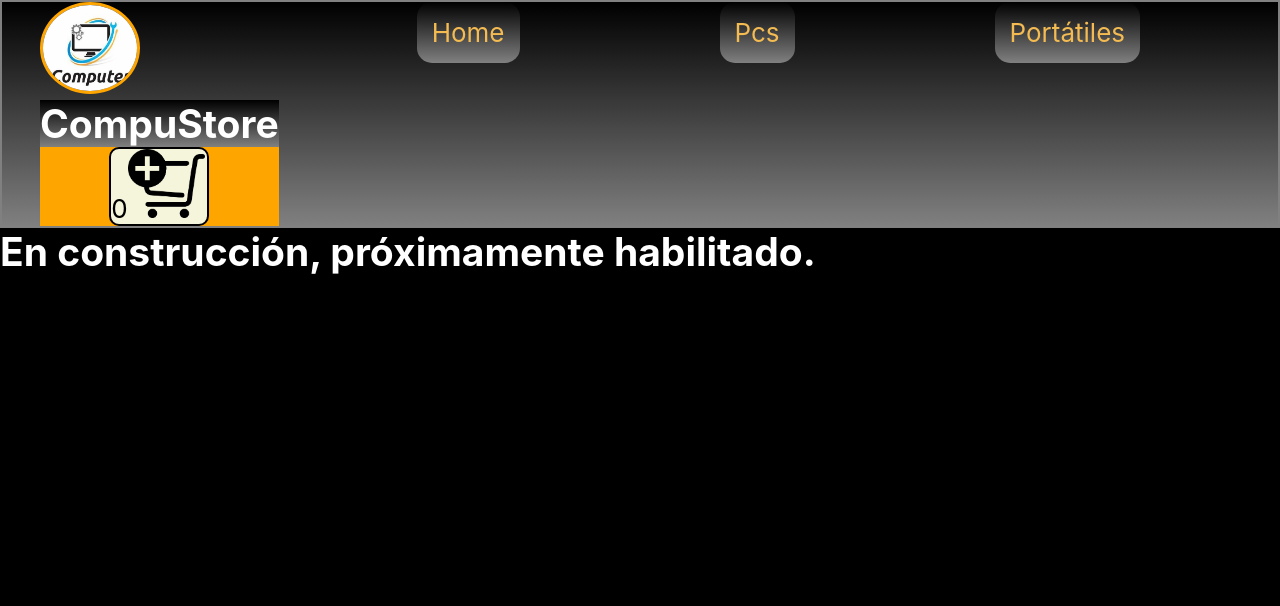
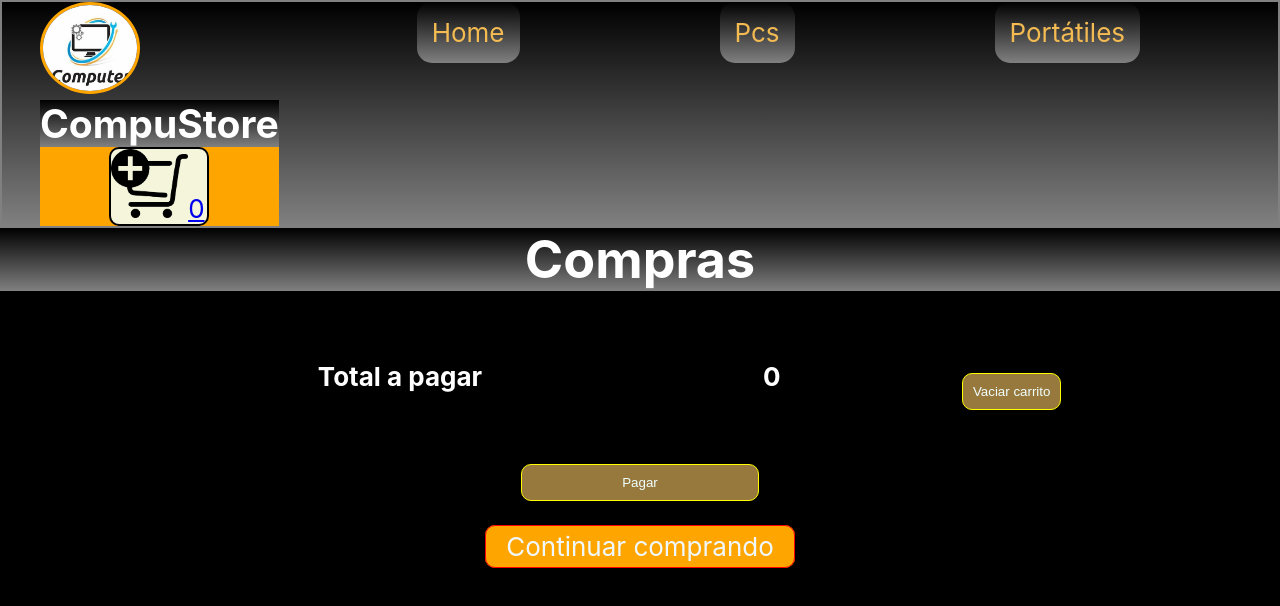
Before and after one commit to EricBz/ProyectoReactJS, a React (Create React App) app: page /cart in a window 1280 px wide. Shown: the top 606 px of the page. Built offline with nearby package versions, Linux system fonts and the light colour scheme.

Commit message:
Desafio CartContex

```diff
--- a/src/App.css
+++ b/src/App.css
@@ -83,3 +83,49 @@
   padding: 5px;
   margin: auto;
 }
+
+.bloqueCart {
+  color: white;
+}
+
+.bloqueTabla {
+  margin: auto;
+  width: 90%;
+  margin-top: 50px;
+}
+
+.botonesTabla {
+  padding: 10px;
+  color: azure;
+  background-color: rgb(151, 120, 61);
+  border: solid 1px yellow;
+  border-radius: 10px;
+  margin-top: 30px;
+}
+
+.botonesTablaPagar {
+  padding: 10px 100px 10px 100px;
+  color: azure;
+  background-color: rgb(151, 120, 61);
+  border: solid 1px yellow;
+  border-radius: 10px;
+}
+
+.bloqueBotonPagar {
+  text-align: center;
+  margin-top: 50px;
+}
+
+.linkContinuarComprando {
+  text-decoration: none;
+  background-color: orange;
+  color: aliceblue;
+  border: solid 1px red;
+  padding: 5px 20px 5px 20px;
+  border-radius: 10px;
+}
+
+.bloqueLinkContinuar {
+  text-align: center;
+  margin-top: 30px;
+}
--- a/src/App.js
+++ b/src/App.js
@@ -3,7 +3,8 @@ import Navbar from "./Componentes/Navbar/Navbar.js";
 import ItemListContainer from './Componentes/ItemListContainer';
 import { BrowserRouter, Routes, Route } from 'react-router-dom';
 import ItemDetailContainer from './Componentes/ItemDetailContainer/ItemDetailContainer.js';
-
+import { CartContextProvider } from './Componentes/context/CartContext'
+import Cart from './Componentes/Cart/Cart';
 
 /*va entre header y browser <ItemListContainer greeting="Bienvenidos."/>*/
 function App() {
@@ -11,16 +12,20 @@ function App() {
   return (
     <div className="App">
       <header className="App-header">
+      <CartContextProvider>
         <BrowserRouter>
         <Navbar/>
         <Routes>
           <Route path='/' element={<ItemListContainer />} />
           <Route path='/category/:categoryId' element={<ItemListContainer />} />
           <Route path='/item/:id' element={<ItemDetailContainer />} />
-          <Route path="/cart" element={<h2>En construcción, próximamente habilitado.</h2>}/>
+          <Route path='/detail/:productId' element={<ItemDetailContainer />} />
+          <Route path='/cart' element={<Cart />} />
           <Route path='*' element={<h1>404</h1>} />
         </Routes>
       </BrowserRouter>
+      </CartContextProvider>
+
       </header>
     </div>
   );
--- a/src/Componentes/AsyncMock/AsyncMock.js
+++ b/src/Componentes/AsyncMock/AsyncMock.js
@@ -10,27 +10,20 @@ const products = [
     { id: 8, name: "Disco rígido", price: 8000, img:"https://www.compusyspy.com/wp-content/uploads/2020/10/250samsung.jpg", stock: 12, descripcion: "Disco rígido de 1 TB", category: "notebook", detalle: "Disco rígido para notebooks de 1 TB de capacidad, conexión SATA."},
 ]
 
-export const getProducts = () => {
+export const getProducts = (category) => {
     return new Promise((resolve, reject) => {
         setTimeout(() => {
-            resolve(products)
-        }, 2000)
+            category ? resolve(products.filter(prod => prod.category === category)) : resolve(products)
+        }, 1000)
     })
 }
 
-export const getProductsByCategory = (categoryId) => {
+export const getProductById = (id) =>{
     return new Promise((resolve) => {
-        setTimeout(() => {
-            resolve(products.filter(prod => prod.category === categoryId))
-        }, 2000)
+        setTimeout(()=>{
+            resolve(products.find(prod => prod.id === parseInt(id)))
+        }, 1000)
     })
 }
 
-export const getProductById = (id) => {
-    return new Promise((resolve) => {
-        setTimeout(() => {
-            resolve(products.find(prod => prod.id === parseInt(id)))
-        }, 2000)
-    })
-}
 /*Parseint para que tome los valores del id y los pase a valor numerico*/
--- a/src/Componentes/Cart/Cart.js
+++ b/src/Componentes/Cart/Cart.js
@@ -0,0 +1,34 @@
+import { useContext } from "react"
+import CartContext from '../context/CartContext'
+import { Link } from 'react-router-dom'
+import "../../App.css"
+
+
+const Cart = () => {
+
+    const { cart, clearCart, getPrice, removeItem } = useContext(CartContext)
+
+    return (
+        <div className="bloqueCart">
+            <h1>Compras</h1>
+            <div >
+                <table className="bloqueTabla">
+                    <tbody>
+                        {cart.map(prod => <tr key={prod.id}><td><b>{prod.name}</b> x {prod.quantity} unidades </td><td>{prod.price * prod.quantity}  ({prod.price} c/u)</td><td><button className="botonesTabla" onClick={() => { removeItem(prod.id) }}> Eliminar unidad</button></td></tr>)}
+                        <tr><th>Total a pagar</th>
+                            <th>{getPrice()} </th>
+                            <th><button className="botonesTabla" onClick={clearCart}>Vaciar carrito</button></th></tr>
+                            </tbody>
+                </table>
+                <div className="bloqueBotonPagar">
+                <button onClick={()=>console.log("Usted abono correctamente ")} className="botonesTablaPagar">Pagar</button>
+                </div>
+                <div className="bloqueLinkContinuar">
+                <Link to={'/'} className="linkContinuarComprando">Continuar comprando</Link>
+                </div>
+            </div>
+        </div>
+    )
+}
+
+export default Cart
--- a/src/Componentes/CartWidget/CartWidget.js
+++ b/src/Componentes/CartWidget/CartWidget.js
@@ -1,16 +1,23 @@
 import logo from "./logo.jpg";
 import "./CartWidget.css"
 import carrito from "./carrito.png"
+import { useContext } from 'react';
+import { Link } from 'react-router-dom'
+import CartContext from '../context/CartContext'
 
 const CartWidget = () => {
+
+    const { getQuantity } = useContext(CartContext)
     return (
         <div>
             <img className="logoEstilo" src={logo} alt="logo"/>
             <h1 className="titulonav">CompuStore</h1>
             <div className="bloqueCarritoCentrado">
             <div className="bloqueCarrito">
-                0
+                <Link to={'/cart'} className="CartWidget">
                 <img className="carrito" src={carrito} alt="carrito de compras"/>
+                { getQuantity() }
+        </Link>
             </div>
             </div>
         </div>
--- a/src/Componentes/Item/Item.js
+++ b/src/Componentes/Item/Item.js
@@ -1,19 +1,22 @@
 import { Link } from 'react-router-dom'
 import "../../App.css"
 //Se pasan todas las props desestrucutadas necesarias puede usarse cada prop individualmente, name, price, etc
-const Item = ({product}) => {
+
+
+    const Item = ({ id, name, img, price}) => {
+
 
     return (
         <div>
         <div className='contenedorCards'>
                 <p>
-                    {product.name}
+                    {name}
                 </p>
-                <img className='imagenCards' src={product.img} alt={product.name}/>
+                <img className='imagenCards' src={img} alt={name}/>
             <section>
-                    Precio: ${product.price}
+                    Precio: ${price}
             </section>
-            <Link to={`/item/${product.id}`}>Ver detalle</Link>
+            <Link to={`/detail/${id}`}>Ver detalle</Link>
         </div>
         </div>
     )
--- a/src/Componentes/ItemDetail/ItemDetail.js
+++ b/src/Componentes/ItemDetail/ItemDetail.js
@@ -1,15 +1,17 @@
 import ItemCount from "../ItemCount/ItemCount.js"
 import "../../App.css"
-import { useState } from 'react'
+import { useState, useContext } from 'react'
 import { Link } from 'react-router-dom'
-
+import CartContext from '../context/CartContext'
 
 const ItemDetail = ({ id, img, name, descripcion, price, detalle, stock }) => {
   const [quantity, setQuantity] = useState(0)
+
+  const { addItem } = useContext(CartContext)
     const handleOnAdd = (count) => {
         console.log('agregue al carrito')
         setQuantity(count)
-
+        addItem({ id, name, price}, count)
     }
     //Recordar variable stock.
 //<ItemCount initial={1} stock={stock} onAdd={(Quantity)=> console.log(Quantity)}/>
--- a/src/Componentes/ItemDetailContainer/ItemDetailContainer.js
+++ b/src/Componentes/ItemDetailContainer/ItemDetailContainer.js
@@ -3,24 +3,35 @@ import { getProductById } from '../AsyncMock/AsyncMock'
 import ItemDetail from "../ItemDetail/ItemDetail"
 import { useParams } from 'react-router-dom'
 
-/*{...product} desestructura todas las prop. Prams es la que trae los ids, ya que se saca de las urls*/
-const ItemDetailContainer = () => {
+const ItemDetailContainer = ({addToCart, cart}) => {
     const [product, setProduct] = useState()
-//no se usa array porqe es un solo produco
-    const { id } = useParams()
+    const [loading, setLoading] = useState(true)
+
+    const { productId } = useParams()
 
     useEffect(() => {
-        getProductById(id).then(prod => {
+        setLoading(true)
+
+        getProductById(productId).then(prod => {
             setProduct(prod)
+        }).catch(error => {
+            console.log(error)
+        }).finally(() => {
+            setLoading(false)
         })
-    }, [id])
+
+    }, [productId])
+
+
+    if(loading) {
+        return <h1>Cargando...</h1>
+    }
 
     return(
-        <div>
-            <ItemDetail {...product} />
+        <div className='ItemDetailContainer'>
+            <ItemDetail {...product} addToCart={addToCart} cart={cart}/>
         </div>
     )
-//Propiedades del array que luego utiliza Itemdetail para mostrar, e incluso usar valores de stock y demas.
 }
 
 export default ItemDetailContainer
--- a/src/Componentes/ItemList/ItemList.js
+++ b/src/Componentes/ItemList/ItemList.js
@@ -7,7 +7,7 @@ const ItemList = ({ products}) => {
 
     return (
         <div className="contenedorPadreCards">
-            {products.map(product => <Item key={product.id} product={product}/>)}
+            {products.map(prod => <Item key={prod.id} {...prod} />)}
 
         </div>
     )
--- /dev/null
+++ b/src/Componentes/context/CartContext.js
@@ -0,0 +1,81 @@
+import { createContext, useState } from "react";
+
+const Context = createContext()
+
+export const CartContextProvider = ({ children }) => {
+  const [cart, setCart] = useState([])
+  console.log(cart)
+
+  const addItem = (product, quantity) => {
+
+    let repeated= false;
+    cart.map((prod) => {
+      if (prod.id === product.id) {
+        prod.quantity = prod.quantity + quantity;
+
+        repeated = true;
+        setCart([...cart])
+      }return null
+  })
+    if (repeated === false) {
+      const objItemCart = {
+        ...product,
+        quantity
+      }
+      setCart([...cart, objItemCart])
+    }
+  }
+
+
+  const removeItem = (id) => {
+    cart.map((prod) => {
+      if (prod.id === id) {
+        prod.quantity = prod.quantity - 1;
+        if (prod.quantity === 0) {
+          let newCart = cart.filter((item) => item.id !== id);
+          setCart([...newCart])
+        } else {
+          setCart([...cart])
+        }
+
+      }return null
+    })
+  }
+
+  const getQuantity = () => {
+    let count = 0
+    cart.forEach(prod => {
+      count = count + prod.quantity
+    })
+
+    return count
+  }
+
+  const clearCart = () => {
+    setCart([])
+  }
+
+  const getPrice = () => {
+    let countP = 0
+    cart.forEach(prod => {
+      countP = countP + prod.quantity * prod.price
+    })
+
+    return countP
+  }
+
+  return (
+    <Context.Provider value={{
+      cart,
+      addItem,
+      clearCart,
+      getQuantity,
+      getPrice,
+      removeItem
+    }}>
+      {children}
+    </Context.Provider>
+  )
+}
+
+export default Context
```
Also changed, not shown: src/Componentes/ItemListContainer.js (+12 -26 lines).
